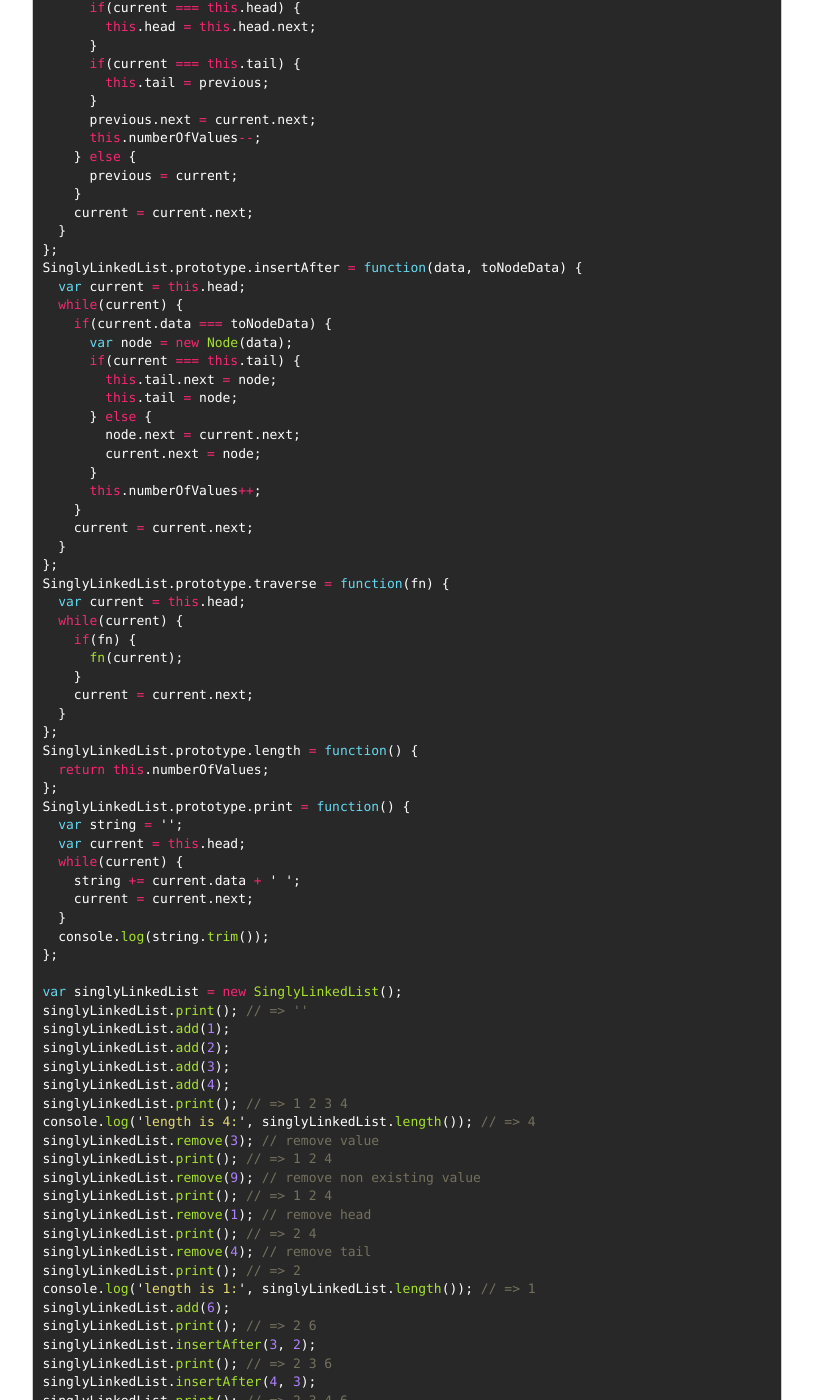
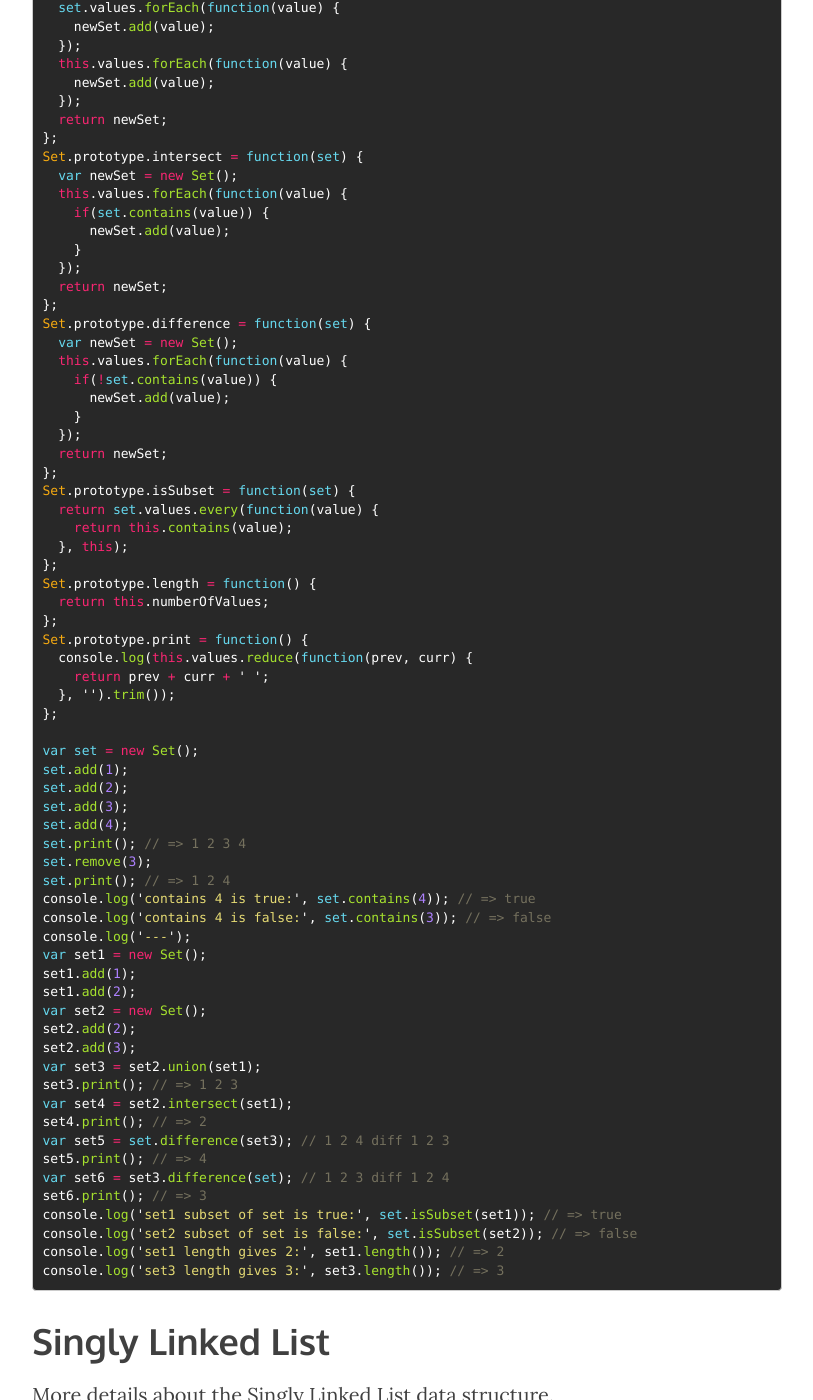
Before and after one commit to benoitvallon/benoitvallon.github.io, a Jekyll site: the page built from _posts/2016-01-11-data-structures-in-javascript-all-the-code.md, in a window 1280 px wide and 1400 px high, scrolled down 3862 px. Shown: the whole window, without its empty margins (233-1046 px from the left). Built offline with Jekyll 4.4.1, drawn with Linux system fonts in a browser that asks for light colours; nearby versions of some CDN libraries; comment, search, counter and statistics services are not loaded; some of the changed text lies outside the part shown.

Commit message:
Adds the set data structure post

````diff
--- a/_posts/2016-01-11-data-structures-in-javascript-all-the-code.md
+++ b/_posts/2016-01-11-data-structures-in-javascript-all-the-code.md
@@ -23,6 +23,12 @@ More details about [the Array data structure](/data-structures-in-javascript/the
 More details about [the Hash Table data structure](/data-structures-in-javascript/the-hash-table-data-structure).
 
 {% include_relative data-structures-series/hash-table.md %}
+
+# Set
+
+More details about [the Set data structure](/data-structures-in-javascript/the-set-data-structure).
+
+{% include_relative data-structures-series/set.md %}
 
 # Singly Linked List
 
--- /dev/null
+++ b/_posts/data-structures-series/set.md
@@ -0,0 +1,98 @@
+```js
+function Set() {
+  this.values = [];
+  this.numberOfValues = 0;
+}
+
+Set.prototype.add = function(value) {
+  if(!~this.values.indexOf(value)) {
+    this.values.push(value);
+    this.numberOfValues++;
+  }
+};
+Set.prototype.remove = function(value) {
+  var index = this.values.indexOf(value);
+  if(~index) {
+    this.values.splice(index, 1);
+    this.numberOfValues--;
+  }
+};
+Set.prototype.contains = function(value) {
+  if(~this.values.indexOf(value)) {
+    return true;
+  } else {
+    return false;
+  }
+};
+Set.prototype.union = function(set) {
+  var newSet = new Set();
+  set.values.forEach(function(value) {
+    newSet.add(value);
+  });
+  this.values.forEach(function(value) {
+    newSet.add(value);
+  });
+  return newSet;
+};
+Set.prototype.intersect = function(set) {
+  var newSet = new Set();
+  this.values.forEach(function(value) {
+    if(set.contains(value)) {
+      newSet.add(value);
+    }
+  });
+  return newSet;
+};
+Set.prototype.difference = function(set) {
+  var newSet = new Set();
+  this.values.forEach(function(value) {
+    if(!set.contains(value)) {
+      newSet.add(value);
+    }
+  });
+  return newSet;
+};
+Set.prototype.isSubset = function(set) {
+  return set.values.every(function(value) {
+    return this.contains(value);
+  }, this);
+};
+Set.prototype.length = function() {
+  return this.numberOfValues;
+};
+Set.prototype.print = function() {
+  console.log(this.values.reduce(function(prev, curr) {
+    return prev + curr + ' ';
+  }, '').trim());
+};
+
+var set = new Set();
+set.add(1);
+set.add(2);
+set.add(3);
+set.add(4);
+set.print(); // => 1 2 3 4
+set.remove(3);
+set.print(); // => 1 2 4
+console.log('contains 4 is true:', set.contains(4)); // => true
+console.log('contains 4 is false:', set.contains(3)); // => false
+console.log('---');
+var set1 = new Set();
+set1.add(1);
+set1.add(2);
+var set2 = new Set();
+set2.add(2);
+set2.add(3);
+var set3 = set2.union(set1);
+set3.print(); // => 1 2 3
+var set4 = set2.intersect(set1);
+set4.print(); // => 2
+var set5 = set.difference(set3); // 1 2 4 diff 1 2 3
+set5.print(); // => 4
+var set6 = set3.difference(set); // 1 2 3 diff 1 2 4
+set6.print(); // => 3
+console.log('set1 subset of set is true:', set.isSubset(set1)); // => true
+console.log('set2 subset of set is false:', set.isSubset(set2)); // => false
+console.log('set1 length gives 2:', set1.length()); // => 2
+console.log('set3 length gives 3:', set3.length()); // => 3
+```
````
Also changed, not shown: _posts/2016-01-11-data-structures-in-javascript.md (+1 -1 lines), _posts/2016-02-13-the-set-data-structure.md (added, +35 -0 lines), img/2016-02-13-the-set-data-structure/post-the-set-data-structure.jpg (added), img/2016-02-13-the-set-data-structure/vegetable.jpg (added), 1 other file.
